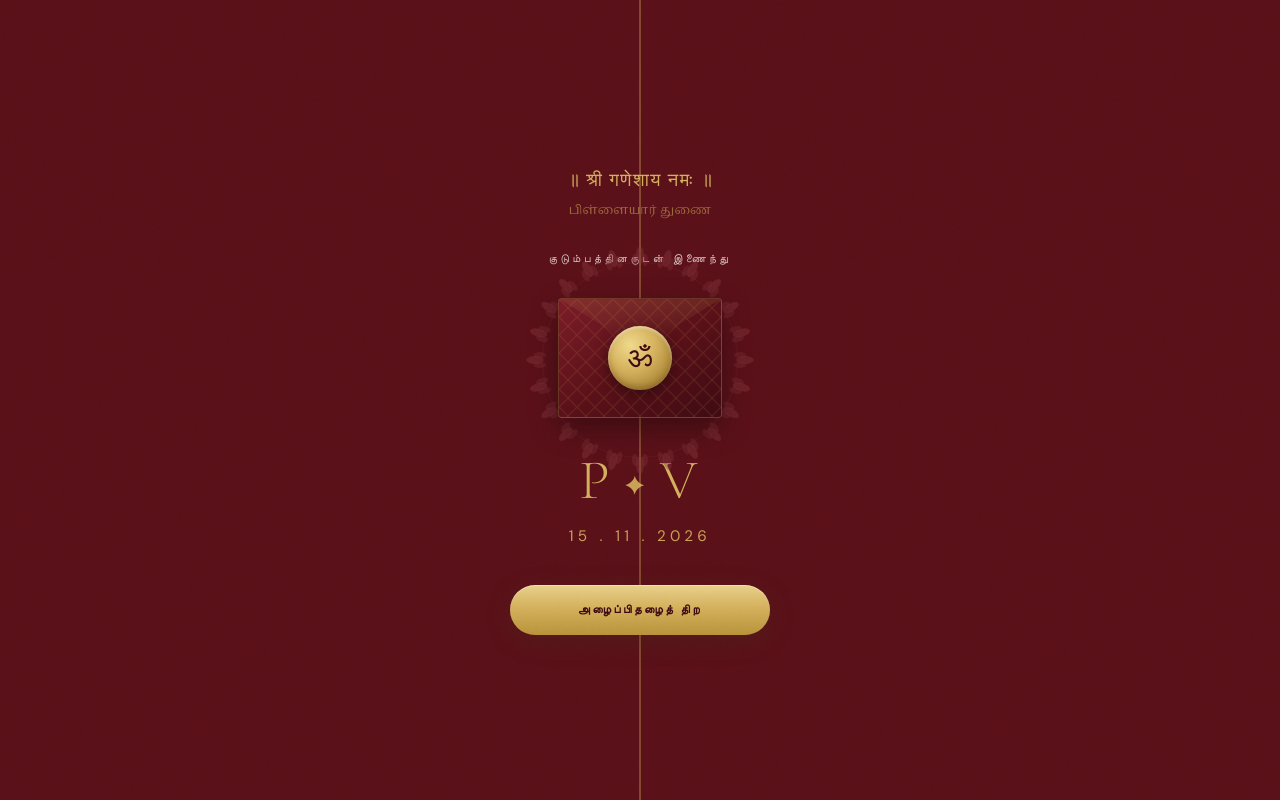
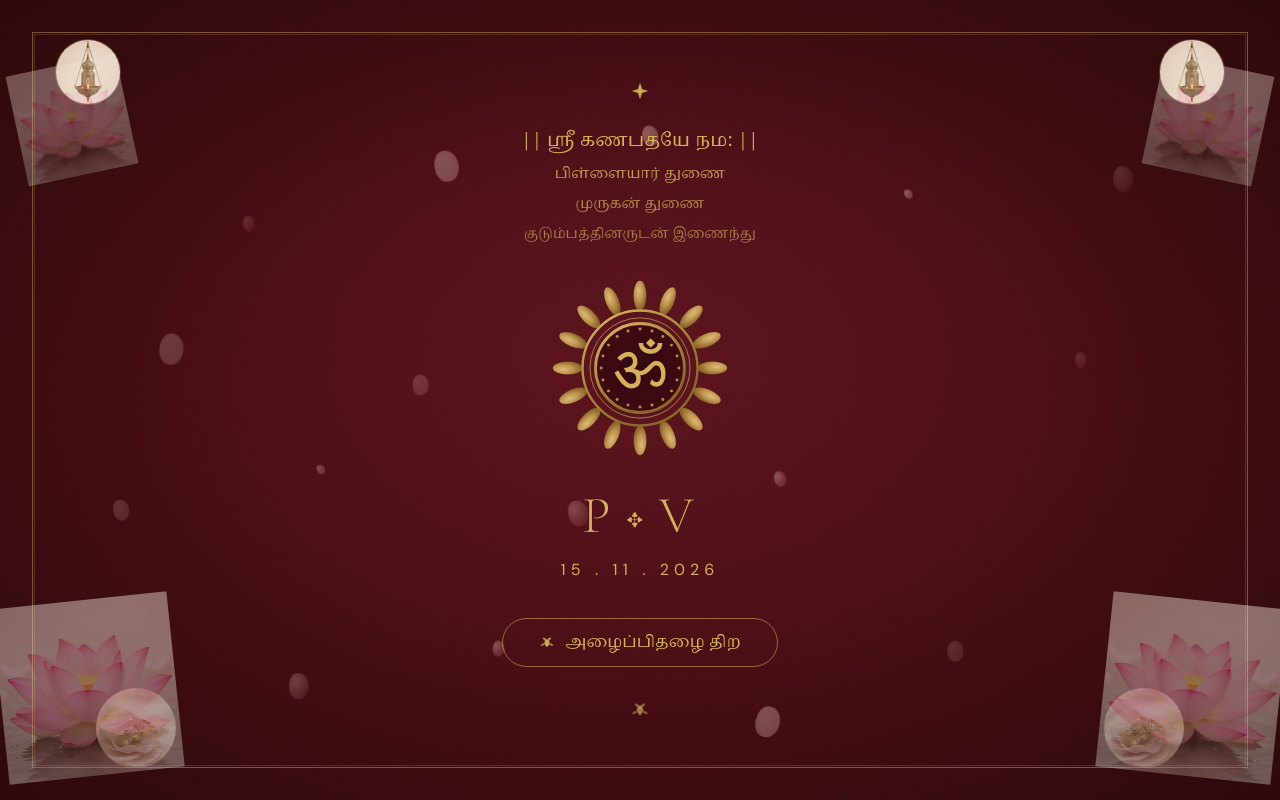
Before and after one commit to Thaksigan23/wedding_web, a React (Vite) app: page / in a window 1280 px wide. Built offline with nearby package versions, Linux system fonts and the light colour scheme.

Commit message:
Restyle the starting page as a formal Om-medallion invitation cover.
Add gold frame, Tamil invocations, mandala seal, initials, date, and open CTA with corner florals.

```diff
--- a/src/components/OpeningDoor.jsx
+++ b/src/components/OpeningDoor.jsx
@@ -4,22 +4,23 @@ import { wedding } from '../data/wedding'
 import { usePrefersReducedMotion } from '../hooks/usePrefersReducedMotion'
 import { useLanguage } from '../context/LanguageContext'
 
-const DOOR_MS = 1.45
+const DOOR_MS = 1.35
 const EASE_DOOR = [0.22, 1, 0.36, 1]
 const EASE_OUT = [0.16, 1, 0.3, 1]
 
-const PETAL_COLORS = ['#a84d55', '#8b1520', '#c9a24a', '#d4b05c', '#c47a7a', '#7a1c28']
+const PETAL_COLORS = ['#a84d55', '#8b1520', '#c47a7a', '#6e1a26', '#d4a0a5']
 
 function makePetals(count) {
   return Array.from({ length: count }, (_, i) => ({
     id: i,
-    left: `${8 + ((i * 17) % 84)}%`,
-    delay: (i % 12) * 0.05,
-    duration: 1.6 + (i % 5) * 0.25,
-    size: 10 + (i % 6) * 3,
+    left: `${6 + ((i * 13) % 88)}%`,
+    top: `${8 + ((i * 19) % 78)}%`,
+    delay: (i % 10) * 0.08,
+    duration: 5 + (i % 6) * 0.7,
+    size: 8 + (i % 5) * 4,
     color: PETAL_COLORS[i % PETAL_COLORS.length],
-    rotate: (i % 2 === 0 ? 1 : -1) * (40 + (i % 8) * 20),
-    drift: (i % 2 === 0 ? 1 : -1) * (40 + (i % 7) * 18),
+    rotate: (i % 2 === 0 ? 1 : -1) * (20 + (i % 8) * 15),
+    drift: (i % 2 === 0 ? 1 : -1) * (12 + (i % 5) * 8),
   }))
 }
 
@@ -43,13 +44,14 @@ function formatInviteDate(iso) {
 }
 
 /**
- * Premium sealed-envelope welcome — matches formal maroon invitation open UI.
+ * Formal maroon starting page — Om medallion, florals, open CTA.
  */
 export function OpeningDoor({ open, onOpen }) {
   const reduced = usePrefersReducedMotion()
   const { lang } = useLanguage()
   const [opening, setOpening] = useState(false)
-  const petals = useMemo(() => makePetals(reduced ? 0 : 24), [reduced])
+  const petals = useMemo(() => makePetals(reduced ? 0 : 18), [reduced])
+  const cascade = useMemo(() => makePetals(reduced ? 0 : 22), [reduced])
   const initials = useMemo(() => coupleInitials(), [])
   const dateLabel = useMemo(
     () => formatInviteDate(wedding.muhurtham.datetime),
@@ -73,7 +75,7 @@ export function OpeningDoor({ open, onOpen }) {
     <AnimatePresence>
       {!open && (
         <motion.div
-          className="fixed inset-0 z-50 flex cursor-pointer flex-col items-center justify-center overflow-hidden bg-[#5a1018]"
+          className="fixed inset-0 z-50 flex cursor-pointer flex-col items-center justify-center overflow-hidden bg-[#4a0e14]"
           onClick={handleOpen}
           onKeyDown={(e) => {
             if (e.key === 'Enter' || e.key === ' ') {
@@ -87,72 +89,98 @@ export function OpeningDoor({ open, onOpen }) {
           exit={
             reduced
               ? { opacity: 0, transition: { duration: 0.3 } }
-              : { opacity: 0, transition: { delay: DOOR_MS * 0.55, duration: 0.45 } }
+              : { opacity: 0, transition: { delay: DOOR_MS * 0.5, duration: 0.4 } }
           }
         >
-          {/* Double gold frame */}
+          {/* Soft vignette */}
           <div
-            className="pointer-events-none absolute inset-3 rounded-[2px] border border-gold/55 sm:inset-5 md:inset-7"
+            className="pointer-events-none absolute inset-0"
+            style={{
+              background:
+                'radial-gradient(ellipse at 50% 45%, rgba(110,26,38,0.5) 0%, transparent 55%), radial-gradient(ellipse at 50% 50%, transparent 40%, rgba(20,3,6,0.55) 100%)',
+            }}
+          />
+
+          {/* Gold frame */}
+          <div
+            className="pointer-events-none absolute inset-4 border border-gold/45 sm:inset-6 md:inset-8"
             aria-hidden="true"
           />
           <div
-            className="pointer-events-none absolute inset-[14px] rounded-[2px] border border-gold/30 sm:inset-[22px] md:inset-[30px]"
+            className="pointer-events-none absolute inset-[18px] border border-gold/20 sm:inset-[26px] md:inset-[34px]"
             aria-hidden="true"
           />
 
-          <div
-            className="pointer-events-none absolute inset-0 opacity-80"
+          {/* Floating ambient petals */}
+          {!reduced && (
+            <div className="pointer-events-none absolute inset-0 z-[1] overflow-hidden" aria-hidden="true">
+              {petals.map((p) => (
+                <motion.span
+                  key={`a-${p.id}`}
+                  className="absolute rounded-[45%_55%_50%_50%] opacity-40 blur-[0.5px]"
                   style={{
-              background:
-                'radial-gradient(ellipse at 50% 40%, rgba(212,176,92,0.14) 0%, transparent 55%)',
+                    left: p.left,
+                    top: p.top,
+                    width: p.size,
+                    height: p.size * 1.3,
+                    background: `radial-gradient(ellipse at 30% 30%, #f0cfc4, ${p.color})`,
+                  }}
+                  animate={{
+                    y: [0, p.drift, 0],
+                    x: [0, p.drift * 0.4, 0],
+                    rotate: [0, p.rotate * 0.3, 0],
+                    opacity: [0.15, 0.4, 0.15],
+                  }}
+                  transition={{
+                    duration: p.duration,
+                    delay: p.delay,
+                    repeat: Infinity,
+                    ease: 'easeInOut',
                   }}
                 />
+              ))}
+            </div>
+          )}
 
-          {/* Soft swing panels behind content */}
+          {/* Corner florals + hanging lamps */}
+          <CornerDecor />
+
+          {/* Door panels for open swing */}
           <div
             className="absolute inset-0 z-[2] flex"
             style={{ perspective: '1400px', perspectiveOrigin: '50% 50%' }}
           >
             <motion.div
-              className="relative h-full w-1/2 origin-left bg-[#5a1018]"
-              style={{
-                transformStyle: 'preserve-3d',
-                boxShadow:
-                  'inset -1px 0 0 color-mix(in srgb, var(--color-gold) 35%, transparent)',
-              }}
+              className="h-full w-1/2 origin-left bg-[#4a0e14]/95"
+              style={{ transformStyle: 'preserve-3d' }}
               initial={false}
               animate={
                 opening && !reduced
-                  ? { rotateY: -102, opacity: 0.9 }
-                  : { rotateY: 0, opacity: 1 }
+                  ? { rotateY: -105, opacity: 0.85 }
+                  : { rotateY: 0, opacity: 0 }
               }
-              exit={reduced ? { opacity: 0 } : { rotateY: -110, x: '-8%' }}
               transition={doorTransition}
             />
             <motion.div
-              className="relative h-full w-1/2 origin-right bg-[#5a1018]"
-              style={{
-                transformStyle: 'preserve-3d',
-                boxShadow:
-                  'inset 1px 0 0 color-mix(in srgb, var(--color-gold) 35%, transparent)',
-              }}
+              className="h-full w-1/2 origin-right bg-[#4a0e14]/95"
+              style={{ transformStyle: 'preserve-3d' }}
               initial={false}
               animate={
                 opening && !reduced
-                  ? { rotateY: 102, opacity: 0.9 }
-                  : { rotateY: 0, opacity: 1 }
+                  ? { rotateY: 105, opacity: 0.85 }
+                  : { rotateY: 0, opacity: 0 }
               }
-              exit={reduced ? { opacity: 0 } : { rotateY: 110, x: '8%' }}
               transition={doorTransition}
             />
           </div>
 
-          {!reduced && (
+          {/* Cascade petals on open */}
+          {opening && !reduced && (
             <div className="pointer-events-none absolute inset-0 z-[5] overflow-hidden" aria-hidden="true">
-              {petals.map((p) => (
+              {cascade.map((p) => (
                 <motion.span
-                  key={p.id}
-                  className="absolute top-[-8%] rounded-[40%_60%_55%_45%]"
+                  key={`c-${p.id}`}
+                  className="absolute top-[-6%] rounded-[40%_60%_55%_45%]"
                   style={{
                     left: p.left,
                     width: p.size,
@@ -160,98 +188,90 @@ export function OpeningDoor({ open, onOpen }) {
                     background: `radial-gradient(ellipse at 30% 30%, #f7f0ea, ${p.color})`,
                   }}
                   initial={{ y: 0, opacity: 0 }}
-                  animate={
-                    opening
-                      ? {
-                          y: ['0vh', '110vh'],
+                  animate={{
+                    y: '115vh',
                     x: [0, p.drift],
                     opacity: [0, 1, 0],
-                          rotate: [0, p.rotate],
-                        }
-                      : { opacity: 0 }
-                  }
-                  transition={
-                    opening
-                      ? { duration: p.duration, delay: p.delay, ease: 'easeIn' }
-                      : { duration: 0 }
-                  }
+                    rotate: p.rotate,
+                  }}
+                  transition={{ duration: 1.4 + (p.id % 4) * 0.15, delay: p.delay * 0.4, ease: 'easeIn' }}
                 />
               ))}
             </div>
           )}
 
-          {/* Center invite card content */}
+          {/* Center content */}
           <motion.div
-            className="relative z-10 flex w-full max-w-md flex-col items-center px-8 text-center sm:px-10"
-            initial={reduced ? false : { opacity: 0, y: 14 }}
+            className="relative z-10 flex w-full max-w-lg flex-col items-center px-6 text-center sm:px-10"
+            initial={reduced ? false : { opacity: 0, y: 16 }}
             animate={
               opening
-                ? { opacity: 0, y: -16, scale: 0.97 }
+                ? { opacity: 0, y: -18, scale: 0.97 }
                 : { opacity: 1, y: 0, scale: 1 }
             }
-            transition={{ duration: opening ? 0.5 : 0.75, delay: opening ? 0 : 0.08, ease: EASE_OUT }}
+            transition={{ duration: opening ? 0.45 : 0.8, delay: opening ? 0 : 0.1, ease: EASE_OUT }}
           >
-            <p
-              className="font-display text-[clamp(0.95rem,0.85rem+0.4vw,1.15rem)] tracking-[0.08em] text-gold"
-              lang="hi"
-            >
-              ॥ श्री गणेशाय नमः ॥
+            <GoldDiamond className="mb-5 h-5 w-5 text-gold sm:mb-6" />
+
+            <div className="space-y-1.5 text-gold">
+              <p className="font-tamil text-[clamp(0.95rem,0.85rem+0.4vw,1.15rem)] leading-[1.7]">
+                || ஸ்ரீ கணபதயே நம: ||
               </p>
-            <p className="mt-1.5 font-tamil text-xs text-gold/55">
+              <p className="font-tamil text-[0.8rem] leading-[1.7] text-gold/85 sm:text-[0.9rem]">
                 {wedding.invocation.pillaiyar.ta}
               </p>
-
-            <p className="mt-7 font-sans text-[0.62rem] font-medium tracking-[0.32em] text-ivory/80 uppercase sm:text-[0.68rem]">
-              {lang === 'ta'
-                ? wedding.togetherWith.ta
-                : 'Together with our families'}
+              <p className="font-tamil text-[0.8rem] leading-[1.7] text-gold/75 sm:text-[0.88rem]">
+                {wedding.invocation.murugan.ta}
               </p>
-
-            <div className="relative mt-8 mb-2 flex items-center justify-center">
-              <FloralWreath className="absolute h-[220px] w-[220px] text-[#8a3a42] opacity-70 sm:h-[250px] sm:w-[250px]" />
-              <SealedEnvelope
-                pulse={!reduced && !opening}
-                className="relative z-[1]"
-              />
+              <p className="font-tamil text-[0.78rem] leading-[1.7] text-gold/65 sm:text-[0.85rem]">
+                குடும்பத்தினருடன் இணைந்து
+              </p>
             </div>
 
-            <p className="mt-6 font-display text-[clamp(2.4rem,1.8rem+2.5vw,3.5rem)] font-light leading-none tracking-[0.06em] text-gold">
+            <div className="relative my-7 sm:my-8">
+              <OmMedallion pulse={!reduced && !opening} />
+            </div>
+
+            <p className="font-display text-[clamp(2.2rem,1.6rem+2.2vw,3.25rem)] font-light leading-none tracking-[0.08em] text-gold">
               <span>{initials.bride}</span>
-              <span className="mx-3 inline-block text-[0.45em] align-middle text-gold/90" aria-hidden="true">
-                ✦
+              <span className="mx-3 inline-block text-[0.4em] align-middle" aria-hidden="true">
+                ✥
               </span>
               <span>{initials.groom}</span>
             </p>
 
-            <p className="mt-4 font-sans text-[0.85rem] tracking-[0.28em] text-gold/90 tabular-nums sm:text-[0.95rem]">
+            <p className="mt-4 font-sans text-[0.9rem] tracking-[0.32em] text-gold tabular-nums sm:text-base">
               {dateLabel}
             </p>
 
             <motion.div
-              className="mt-9 inline-flex min-h-[50px] min-w-[220px] items-center justify-center rounded-full px-10 py-3 sm:min-w-[260px]"
-              style={{
-                background:
-                  'linear-gradient(180deg, #e8d08a 0%, #d4b05c 45%, #b8923a 100%)',
-                boxShadow:
-                  '0 6px 24px rgba(0,0,0,0.28), inset 0 1px 0 rgba(255,255,255,0.35)',
-              }}
+              className="mt-8 inline-flex min-h-[48px] items-center justify-center gap-2.5 rounded-full border border-gold/70 bg-transparent px-7 py-2.5 sm:mt-9 sm:px-9"
               animate={
                 reduced || opening
                   ? undefined
                   : {
-                      boxShadow: [
-                        '0 6px 24px rgba(0,0,0,0.28), inset 0 1px 0 rgba(255,255,255,0.35)',
-                        '0 8px 32px rgba(212,176,92,0.45), inset 0 1px 0 rgba(255,255,255,0.4)',
-                        '0 6px 24px rgba(0,0,0,0.28), inset 0 1px 0 rgba(255,255,255,0.35)',
+                      borderColor: [
+                        'rgba(212,176,92,0.55)',
+                        'rgba(212,176,92,0.95)',
+                        'rgba(212,176,92,0.55)',
                       ],
                     }
               }
-              transition={{ duration: 2.6, repeat: Infinity, ease: 'easeInOut' }}
+              transition={{ duration: 2.8, repeat: Infinity, ease: 'easeInOut' }}
             >
-              <span className="font-sans text-[0.72rem] font-semibold tracking-[0.22em] text-[#3d0a12] uppercase">
-                {lang === 'ta' ? 'அழைப்பிதழைத் திற' : 'Open Invitation'}
+              <LotusIcon className="h-4 w-4 text-gold" />
+              <span className="font-tamil text-[0.95rem] text-gold sm:text-base">
+                அழைப்பிதழை திற
               </span>
             </motion.div>
+
+            {lang !== 'ta' && (
+              <p className="mt-2.5 font-sans text-[0.62rem] tracking-[0.28em] text-gold/50 uppercase">
+                Open Invitation
+              </p>
+            )}
+
+            <LotusIcon className="mt-7 h-5 w-5 text-gold/70 sm:mt-8" />
           </motion.div>
         </motion.div>
       )}
@@ -259,118 +279,149 @@ export function OpeningDoor({ open, onOpen }) {
   )
 }
 
-function SealedEnvelope({ className = '', pulse = false }) {
+function CornerDecor() {
+  return (
+    <div className="pointer-events-none absolute inset-0 z-[3]" aria-hidden="true">
+      {/* Top lamps */}
+      <img
+        src="/images/icon-lantern.jpg"
+        alt=""
+        className="absolute top-8 left-6 h-14 w-14 rounded-full object-cover opacity-90 shadow-lg ring-1 ring-gold/35 sm:top-10 sm:left-10 sm:h-16 sm:w-16 md:left-14"
+        style={{ mixBlendMode: 'screen' }}
+        draggable={false}
+      />
+      <img
+        src="/images/icon-lantern.jpg"
+        alt=""
+        className="absolute top-8 right-6 h-14 w-14 rounded-full object-cover opacity-90 shadow-lg ring-1 ring-gold/35 sm:top-10 sm:right-10 sm:h-16 sm:w-16 md:right-14"
+        style={{ mixBlendMode: 'screen' }}
+        draggable={false}
+      />
+
+      {/* Top floral hints */}
+      <img
+        src="/images/icon-lotus.jpg"
+        alt=""
+        className="absolute top-16 left-2 h-20 w-20 -rotate-12 object-contain opacity-35 blur-[0.5px] sm:left-4 sm:h-28 sm:w-28"
+        draggable={false}
+      />
+      <img
+        src="/images/icon-lotus.jpg"
+        alt=""
+        className="absolute top-16 right-2 h-20 w-20 rotate-12 object-contain opacity-35 blur-[0.5px] sm:right-4 sm:h-28 sm:w-28"
+        draggable={false}
+      />
+
+      {/* Bottom florals */}
+      <img
+        src="/images/icon-lotus.jpg"
+        alt=""
+        className="absolute bottom-4 left-0 h-28 w-28 -rotate-6 object-contain opacity-45 sm:bottom-6 sm:h-36 sm:w-36 md:h-44 md:w-44"
+        draggable={false}
+      />
+      <img
+        src="/images/icon-lotus.jpg"
+        alt=""
+        className="absolute bottom-4 right-0 h-28 w-28 rotate-6 object-contain opacity-45 sm:bottom-6 sm:h-36 sm:w-36 md:h-44 md:w-44"
+        draggable={false}
+      />
+      <img
+        src="/images/icon-rings.jpg"
+        alt=""
+        className="absolute bottom-8 left-16 h-16 w-16 rounded-full object-cover opacity-40 sm:left-24 sm:h-20 sm:w-20"
+        style={{ mixBlendMode: 'luminosity' }}
+        draggable={false}
+      />
+      <img
+        src="/images/icon-rings.jpg"
+        alt=""
+        className="absolute bottom-8 right-16 h-16 w-16 rounded-full object-cover opacity-40 sm:right-24 sm:h-20 sm:w-20"
+        style={{ mixBlendMode: 'luminosity' }}
+        draggable={false}
+      />
+    </div>
+  )
+}
+
+function OmMedallion({ pulse = false }) {
   return (
     <motion.div
-      className={`relative h-[108px] w-[148px] sm:h-[120px] sm:w-[164px] ${className}`}
-      animate={pulse ? { y: [0, -3, 0] } : undefined}
-      transition={{ duration: 3.2, repeat: Infinity, ease: 'easeInOut' }}
+      className="relative flex h-[150px] w-[150px] items-center justify-center sm:h-[180px] sm:w-[180px]"
+      animate={pulse ? { scale: [1, 1.03, 1] } : undefined}
+      transition={{ duration: 3.6, repeat: Infinity, ease: 'easeInOut' }}
     >
-      {/* Envelope body */}
-      <div
-        className="absolute inset-0 overflow-hidden rounded-[4px] border border-gold/25"
-        style={{
-          background: `
-            linear-gradient(145deg, #7a1c28 0%, #5a1018 50%, #3d0a12 100%)
-          `,
-          boxShadow: '0 10px 28px rgba(0,0,0,0.35)',
-        }}
-      >
-        {/* Diamond pattern */}
-        <div
-          className="absolute inset-0 opacity-[0.22]"
-          style={{
-            backgroundImage: `
-              linear-gradient(45deg, transparent 46%, rgba(212,176,92,0.55) 49%, rgba(212,176,92,0.55) 51%, transparent 54%),
-              linear-gradient(-45deg, transparent 46%, rgba(212,176,92,0.55) 49%, rgba(212,176,92,0.55) 51%, transparent 54%)
-            `,
-            backgroundSize: '18px 18px',
-          }}
-          aria-hidden="true"
+      <svg viewBox="0 0 200 200" className="absolute inset-0 h-full w-full text-gold" aria-hidden="true">
+        <defs>
+          <radialGradient id="omGlow" cx="40%" cy="35%" r="65%">
+            <stop offset="0%" stopColor="#f0d98a" />
+            <stop offset="45%" stopColor="#d4b05c" />
+            <stop offset="100%" stopColor="#8a6a28" />
+          </radialGradient>
+        </defs>
+        {/* Outer petals */}
+        {Array.from({ length: 16 }, (_, i) => {
+          const a = (i / 16) * Math.PI * 2
+          const x = 100 + Math.cos(a) * 78
+          const y = 100 + Math.sin(a) * 78
+          const rot = (a * 180) / Math.PI + 90
+          return (
+            <ellipse
+              key={i}
+              cx={x}
+              cy={y}
+              rx="7"
+              ry="16"
+              fill="url(#omGlow)"
+              opacity="0.85"
+              transform={`rotate(${rot} ${x} ${y})`}
             />
-        {/* Flap suggestion */}
-        <div
-          className="absolute inset-x-0 top-0 h-[42%]"
-          style={{
-            background:
-              'linear-gradient(180deg, rgba(212,176,92,0.12) 0%, transparent 100%)',
-            clipPath: 'polygon(0 0, 100% 0, 50% 100%)',
-          }}
-          aria-hidden="true"
+          )
+        })}
+        <circle cx="100" cy="100" r="62" fill="none" stroke="url(#omGlow)" strokeWidth="2.5" />
+        <circle cx="100" cy="100" r="54" fill="none" stroke="#d4b05c" strokeWidth="1" opacity="0.7" />
+        <circle cx="100" cy="100" r="48" fill="#3d0a12" stroke="url(#omGlow)" strokeWidth="3" />
+        {/* Inner ring dots */}
+        {Array.from({ length: 20 }, (_, i) => {
+          const a = (i / 20) * Math.PI * 2
+          return (
+            <circle
+              key={`d-${i}`}
+              cx={100 + Math.cos(a) * 42}
+              cy={100 + Math.sin(a) * 42}
+              r="1.6"
+              fill="#d4b05c"
+              opacity="0.8"
             />
-      </div>
-
-      {/* Om seal */}
-      <div
-        className="absolute top-1/2 left-1/2 z-[2] flex h-[58px] w-[58px] -translate-x-1/2 -translate-y-1/2 items-center justify-center rounded-full sm:h-[64px] sm:w-[64px]"
-        style={{
-          background:
-            'radial-gradient(circle at 35% 30%, #f0d98a 0%, #d4b05c 42%, #a88435 78%, #7a6428 100%)',
-          boxShadow:
-            '0 4px 14px rgba(0,0,0,0.4), inset 0 2px 3px rgba(255,255,255,0.45), inset 0 -3px 6px rgba(90,50,10,0.35)',
-        }}
-      >
+          )
+        })}
+      </svg>
       <span
-          className="select-none font-display text-[1.65rem] leading-none text-[#3d0a12] sm:text-[1.85rem]"
+        className="relative z-[1] select-none font-display text-[3.25rem] leading-none text-gold sm:text-[3.85rem]"
+        style={{ textShadow: '0 2px 12px rgba(0,0,0,0.35)' }}
         aria-hidden="true"
       >
         ॐ
       </span>
-      </div>
     </motion.div>
   )
 }
 
-function FloralWreath({ className = '' }) {
+function GoldDiamond({ className = '' }) {
   return (
-    <svg
-      viewBox="0 0 200 200"
-      className={className}
-      fill="none"
-      aria-hidden="true"
-    >
-      <circle
-        cx="100"
-        cy="100"
-        r="78"
-        stroke="currentColor"
-        strokeWidth="0.6"
-        opacity="0.35"
-      />
-      {Array.from({ length: 24 }, (_, i) => {
-        const a = (i / 24) * Math.PI * 2
-        const x = 100 + Math.cos(a) * 78
-        const y = 100 + Math.sin(a) * 78
-        const rot = (a * 180) / Math.PI + 90
-        return (
-          <g key={i} transform={`translate(${x} ${y}) rotate(${rot})`}>
-            <ellipse
-              cx="0"
-              cy="-6"
-              rx="3.2"
-              ry="7"
-              fill="currentColor"
-              opacity={0.55}
-            />
-            <ellipse
-              cx="4"
-              cy="-2"
-              rx="2.4"
-              ry="5"
-              fill="currentColor"
-              opacity={0.4}
-            />
-            <ellipse
-              cx="-4"
-              cy="-2"
-              rx="2.4"
-              ry="5"
-              fill="currentColor"
-              opacity={0.4}
-            />
-          </g>
-        )
-      })}
+    <svg viewBox="0 0 24 24" className={className} fill="currentColor" aria-hidden="true">
+      <path d="M12 2 L14.5 9.5 L22 12 L14.5 14.5 L12 22 L9.5 14.5 L2 12 L9.5 9.5 Z" opacity="0.9" />
+      <circle cx="12" cy="12" r="2.2" />
     </svg>
   )
 }
+
+function LotusIcon({ className = '' }) {
+  return (
+    <svg viewBox="0 0 24 24" className={className} fill="currentColor" aria-hidden="true">
+      <path d="M12 20c-1.5-2.5-4-4-4-7 0-2 1.5-3.5 4-4.5 2.5 1 4 2.5 4 4.5 0 3-2.5 4.5-4 7z" opacity="0.95" />
+      <path d="M12 8.5C10 6 7 5 5.5 5.5c.5 2.5 2.5 4.5 6.5 6 4-1.5 6-3.5 6.5-6C17 5 14 6 12 8.5z" opacity="0.75" />
+      <path d="M7 14c-2.5.5-4 2-4.5 4 2.2.3 4.5-.5 6.5-2.5C7.5 14.5 7 14 7 14z" opacity="0.7" />
+      <path d="M17 14c2.5.5 4 2 4.5 4-2.2.3-4.5-.5-6.5-2.5 1.5-1 2-1.5 2-1.5z" opacity="0.7" />
+    </svg>
+  )
+}
```
Lines whose indentation alone changed are shown as unchanged.
